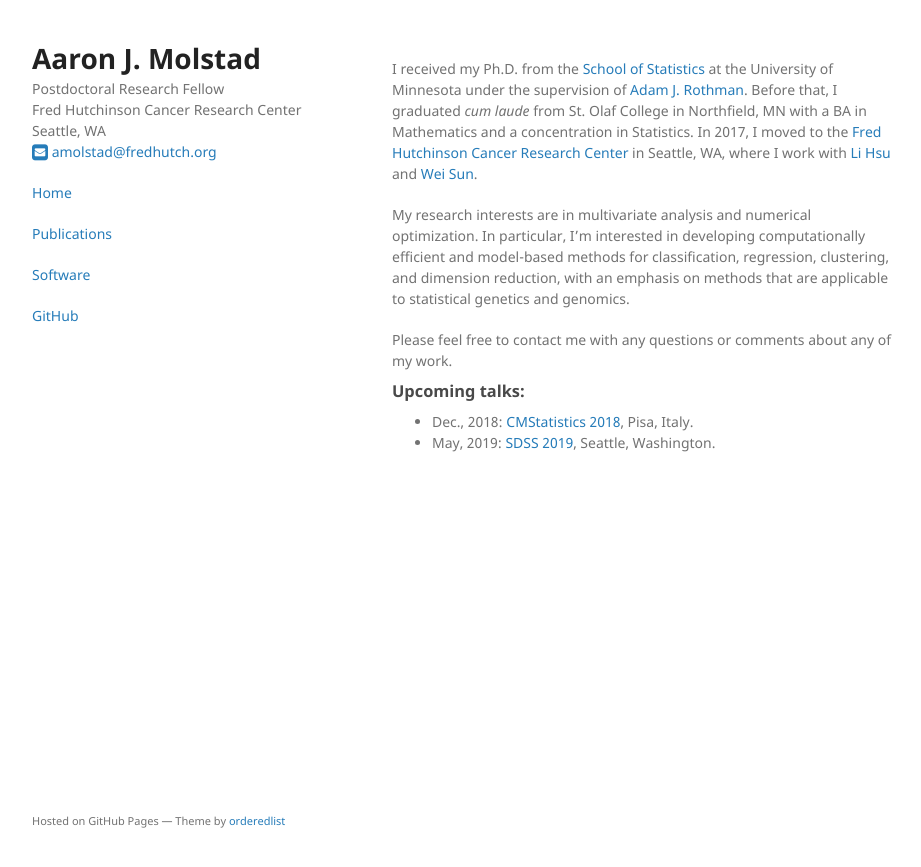
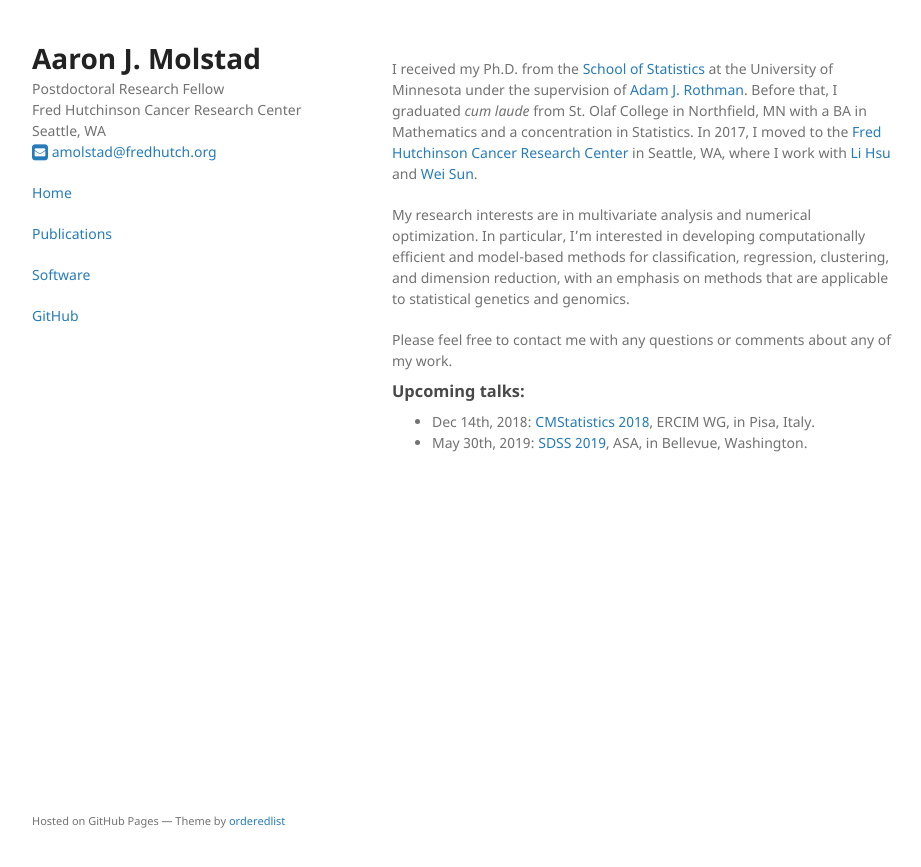
Before and after one commit to ajmolstad/ajmolstad.github.io, a Jekyll site: the page built from index.md, in a window 1280 px wide. Shown: the top 867 px of the page, without its empty margins (178-1099 px from the left). Built offline with Jekyll 4.4.1, drawn with Linux system fonts in a browser that asks for light colours.

Commit message:
Update index.md

```diff
--- a/index.md
+++ b/index.md
@@ -10,5 +10,5 @@ Please feel free to contact me with any questions or comments about any of my wo
 
 
 ### Upcoming talks:
-- Dec., 2018: [CMStatistics 2018](http://www.cmstatistics.org/CMStatistics2018/), Pisa, Italy.
-- May, 2019: [SDSS 2019](http://ww2.amstat.org/meetings/sdss/2019/), Seattle, Washington.
+- Dec 14th, 2018: [CMStatistics 2018](http://www.cmstatistics.org/CMStatistics2018/), ERCIM WG, in Pisa, Italy.
+- May 30th, 2019: [SDSS 2019](http://ww2.amstat.org/meetings/sdss/2019/), ASA, in Bellevue, Washington.
```
